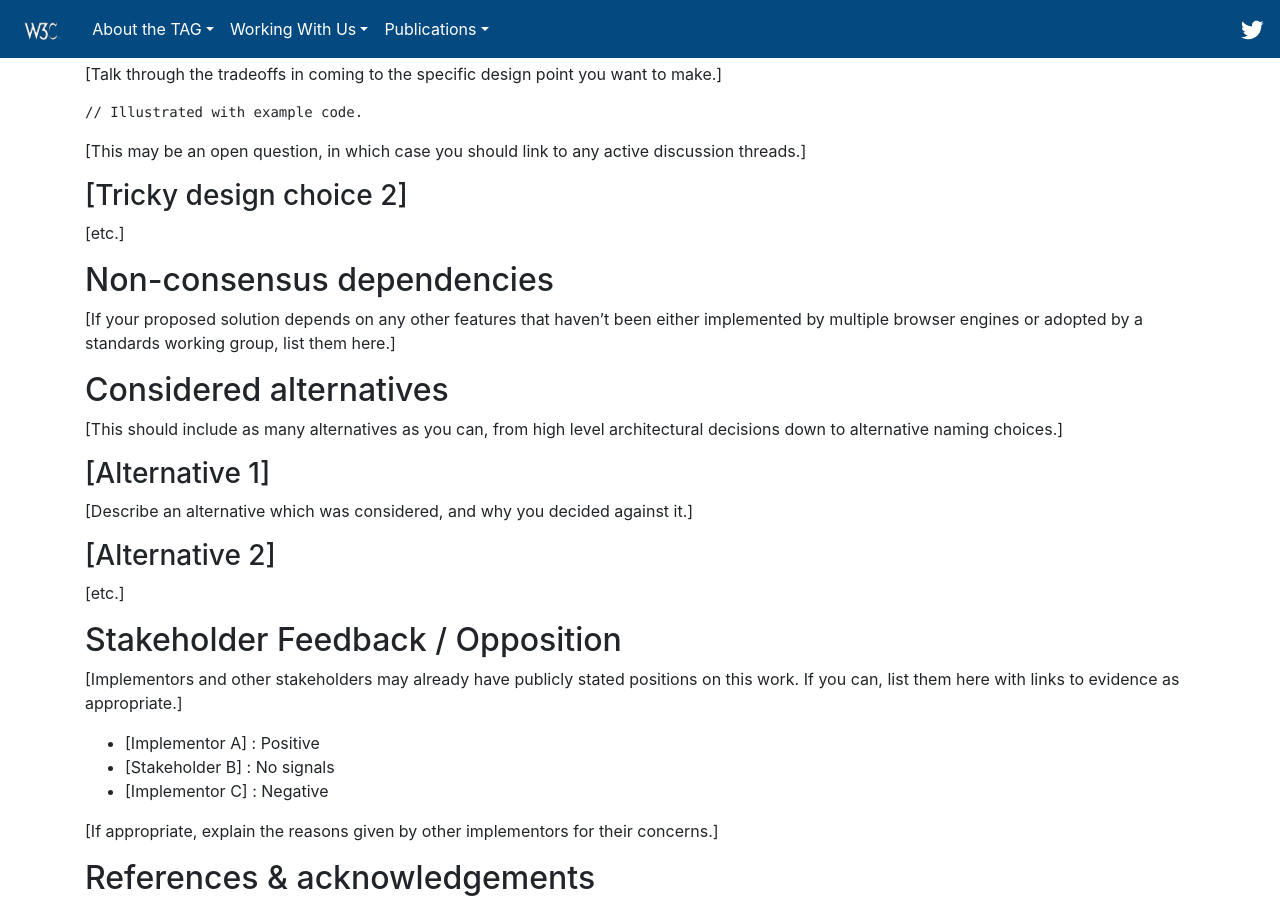
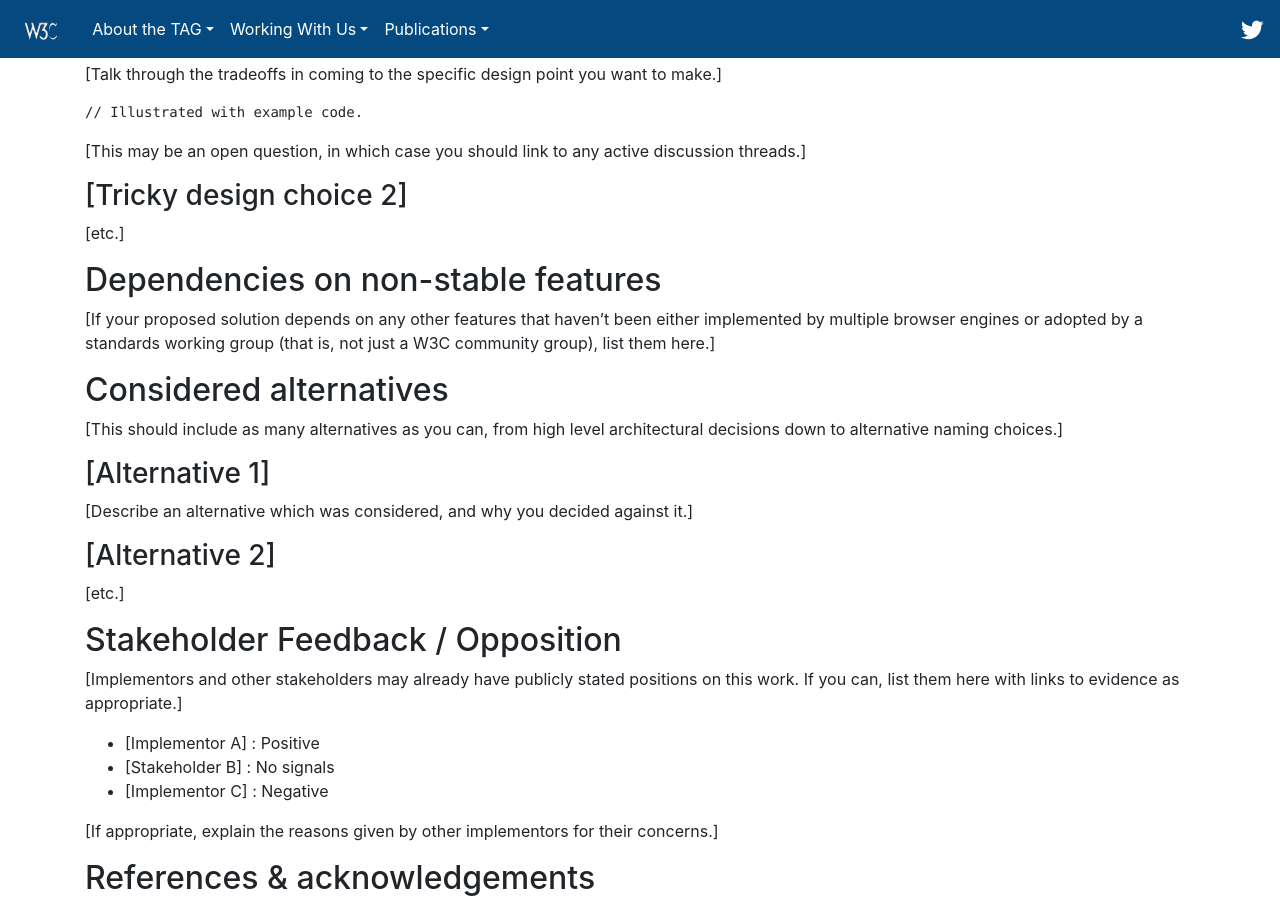
Before and after one commit to w3ctag/tag.w3.org, a Jekyll site: the page built from explainers/template.md, in a window 1280 px wide and 900 px high, scrolled down 1800 px. Built offline with Jekyll 4.4.1, drawn with Linux system fonts in a browser that asks for light colours; nearby versions of some CDN libraries; our own code applies the rules of GitHub Pages for plain Markdown files; library files that are not in the unit come from our copies.

Commit message:
Take some wording suggestions.

```diff
--- a/explainers/template.md
+++ b/explainers/template.md
@@ -99,10 +99,11 @@ in which case you should link to any active discussion threads.]
 
 [etc.]
 
-## Non-consensus dependencies
+## Dependencies on non-stable features
 
 [If your proposed solution depends on any other features that haven't been either implemented by
-multiple browser engines or adopted by a standards working group, list them here.]
+multiple browser engines or adopted by a standards working group (that is, not just a W3C community
+group), list them here.]
 
 ## Considered alternatives
 
```
